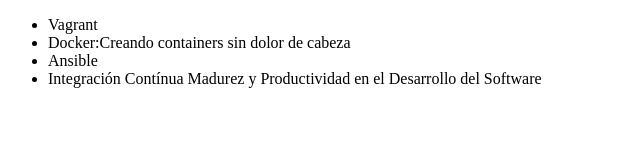
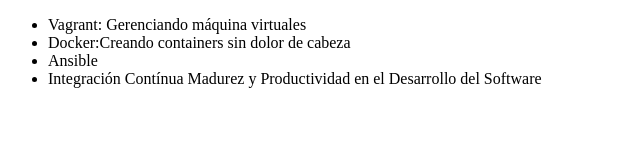
Before and after one commit to Danelly-SalasG/alura-git, a plain HTML site: page index.html in a window 1280 px wide. Shown: the whole page, without its empty margins (0-640 px from the left). Drawn offline with Linux system fonts and the light colour scheme.

Commit message:
Corrigiendo curso de vagrant

```diff
--- a/index.html
+++ b/index.html
@@ -6,7 +6,7 @@
     </head>
     <body>
         <ul>
-            <li>Vagrant</li>
+            <li>Vagrant: Gerenciando máquina virtuales</li>
             <li>Docker:Creando containers sin dolor de cabeza</li>
             <li>Ansible</li>
             <li>Integración Contínua Madurez y Productividad en el Desarrollo del Software</li>
```
